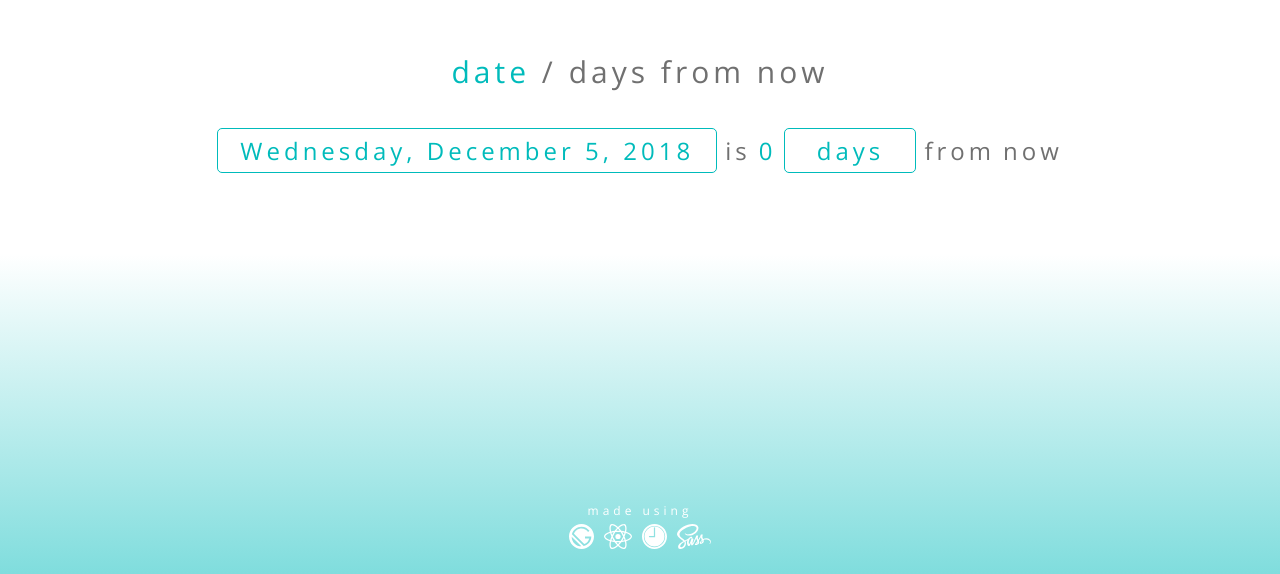
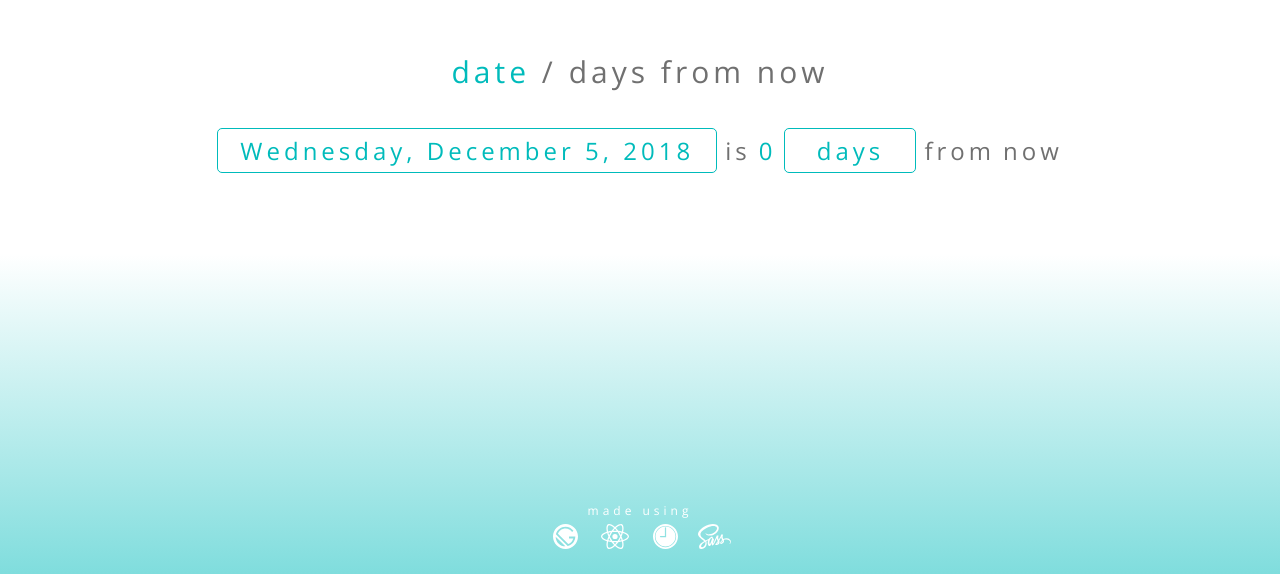
Before and after one commit to felixmangundap/datefromnow, a Gatsby site: page / in a window 1280 px wide. Shown: the part 226-800 px from the top of the page. Built offline with nearby package versions, Linux system fonts and the light colour scheme; Gatsby itself is replaced by a stand-in of ours.

Commit message:
Fixed Font + Added Icons

```diff
--- a/gatsby-config.js
+++ b/gatsby-config.js
@@ -23,14 +23,14 @@ module.exports = {
         background_color: '#663399',
         theme_color: '#663399',
         display: 'minimal-ui',
-        icon: 'src/images/gatsby-icon.png', // This path is relative to the root of the site.
+        icon: 'src/images/icon.svg', // This path is relative to the root of the site.
       },
     },
     {
       resolve: `gatsby-plugin-google-fonts`,
       options: {
         fonts: [
-          `open sans \:300,400,600,700`
+          `open sans:300,400,600,700`
         ]
       }
     },
--- a/src/components/datefromnow.js
+++ b/src/components/datefromnow.js
@@ -66,7 +66,7 @@ class DateFromNow extends React.Component {
       days,
       unit,
     } = this.state;
-
+console.log(style);
     return (
       <div className={style.dateCounter}>
         <DayPickerInput
--- a/src/components/footer.js
+++ b/src/components/footer.js
@@ -11,10 +11,10 @@ import * as style from  '../styles/style.module.scss'
 const Footer = () => (
   <div className={style.footer}>
     <p>made using</p>
-    <a href="https://www.gatsbyjs.org/" alt="gatsbyjs"><img alt="gatsby logo" src={gatsby} /></a>
-    <a href="https://reactjs.org/" alt="gatsbyjs"><img alt="react logo" src={react} /></a>
-    <a href="https://momentjs.com/" alt="gatsbyjs"><img alt="momentjs logo" src={momentjs} /></a>
-    <a href="https://sass-lang.com/" alt="gatsbyjs"><img alt="sass logo" src={sass} /></a>
+    <a href="https://www.gatsbyjs.org/" alt="gatsbyjs" className={style.gatsbyIcon}></a>
+    <a href="https://reactjs.org/" alt="reactjs" className={style.reactIcon}></a>
+    <a href="https://momentjs.com/" alt="momentjs" className={style.momentIcon}></a>
+    <a href="https://sass-lang.com/" alt="sass" className={style.sassIcon}></a>
   </div>
 )
 
--- a/src/styles/style.module.scss
+++ b/src/styles/style.module.scss
@@ -115,9 +115,50 @@ span.cyan {
 
     a {
       height: 25px;
+      width: 40px;
+      background-size: auto 25px;
+      background-repeat: no-repeat;
+      background-position: center;
 
       &:not(:last-child) {
         margin-right: 10px;
+      }
+
+      &:hover {
+        -webkit-transition: all 0.5s; /* Safari */
+        transition: all 0.5s;
+      }
+
+      &.gatsbyIcon {
+        background-image: url('../images/gatsby.svg');
+
+        &:hover {
+          background-image: url('../images/gatsby-blue.svg');
+        }
+      }
+
+      &.momentIcon {
+        background-image: url('../images/momentjs.svg');
+
+        &:hover {
+          background-image: url('../images/momentjs-blue.svg');
+        }
+      }
+
+      &.reactIcon {
+        background-image: url('../images/react.svg');
+
+        &:hover {
+          background-image: url('../images/react-blue.svg');
+        }
+      }
+
+      &.sassIcon {
+        background-image: url('../images/sass.svg');
+
+        &:hover {
+          background-image: url('../images/sass-blue.svg');
+        }
       }
 
       img {
```
Also changed, not shown: src/components/image.js (deleted, +0 -32 lines), src/images/gatsby-blue.svg (added), src/images/gatsby-icon.png (deleted), src/images/icon.svg (added), src/images/momentjs-blue.svg (added), src/images/react-blue.svg (added), src/images/sass-blue.svg (added).
